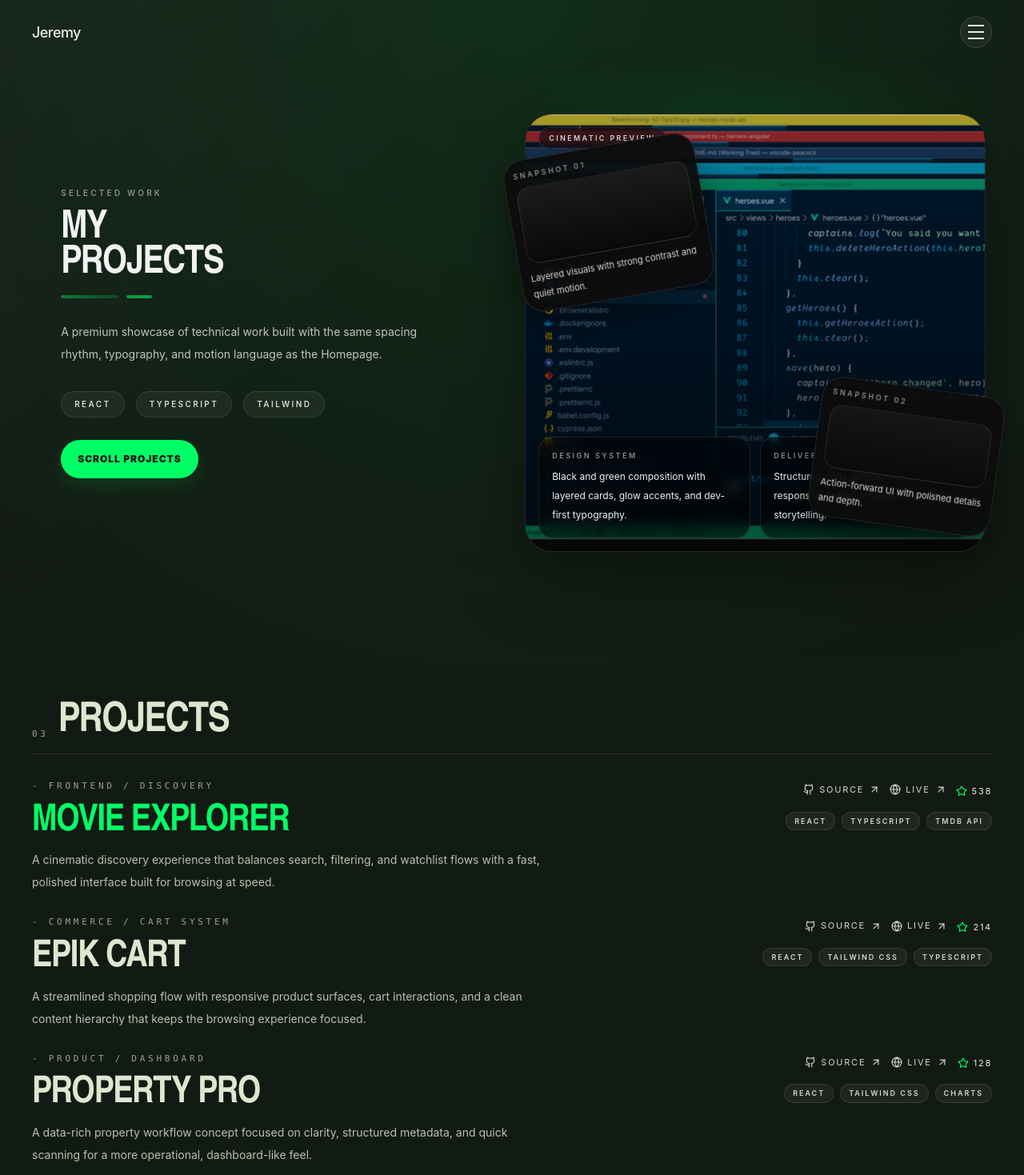
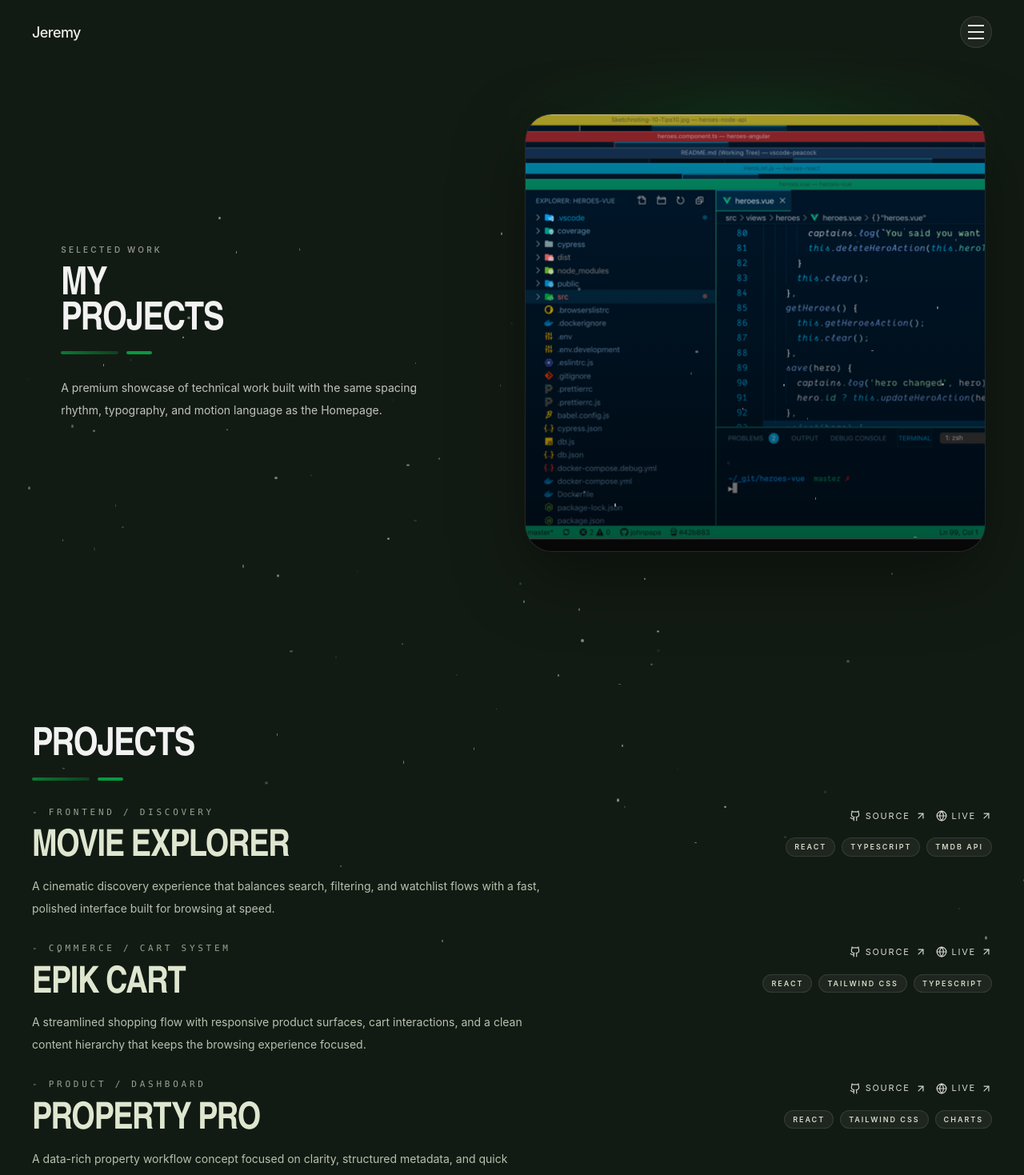
Before and after one commit to realjeremy04/portfolio, a React app: page /project in a window 1280 px wide. Shown: the top 1469 px of the page at 80% size. Built offline with nearby package versions, Linux system fonts and the light colour scheme; the HTML template or start-up script is replaced by a standard one.

Commit message:
style: fix spacing

```diff
--- a/src/App.tsx
+++ b/src/App.tsx
@@ -10,12 +10,12 @@ function App() {
   return (
     <div className="min-h-screen bg-[#1f1f1f] text-[#d4d4d4]">
       <Navbar />
-      <ParticleBackground />
       <Routes>
         <Route path="/" element={<Home />} />
         <Route path="/project" element={<Project />} />
         <Route path="/about" element={<AboutPage />} />
       </Routes>
+      <ParticleBackground />
     </div>
   )
 }
--- a/src/components/projects/CommitGraph.tsx
+++ b/src/components/projects/CommitGraph.tsx
@@ -22,10 +22,9 @@ const cellStyles = [
 
 function CommitGraph() {
   return (
-    <div className="rounded-[28px] border border-white/10 bg-[linear-gradient(180deg,rgba(17,17,17,0.96),rgba(10,10,10,0.98))] p-5 shadow-[0_18px_50px_rgba(0,0,0,0.24)] sm:p-6 lg:p-7">
+    <div >
       <div className="flex flex-wrap items-center justify-between gap-4">
         <div>
-          <p className="text-[9px] font-semibold uppercase tracking-[0.38em] text-[#8d8d8d] sm:text-[10px]">06 / Commit Graph</p>
           <p className="mt-2 max-w-2xl text-[12px] leading-6 text-[#bfc3c6] sm:text-[13px] sm:leading-6.5 lg:text-[14px] lg:leading-7">
             A contribution-style visualization with layered greens, soft bloom, and a centered composition that stays readable on every screen.
           </p>
--- a/src/components/projects/ProjectListItem.tsx
+++ b/src/components/projects/ProjectListItem.tsx
@@ -1,4 +1,4 @@
-import { LuArrowUpRight, LuGithub, LuGlobe, LuStar } from 'react-icons/lu'
+import { LuArrowUpRight, LuGithub, LuGlobe } from 'react-icons/lu'
 import type { ProjectShowcaseItem } from '../../data/projectShowcase'
 
 type ProjectListItemProps = {
@@ -15,7 +15,7 @@ function ProjectListItem({ project }: ProjectListItemProps) {
           </p>
 
           <div className="space-y-2.5 sm:space-y-3">
-            <h3 className={`display-font text-[clamp(1.8rem,4vw,2.9rem)] font-black uppercase leading-[0.9] tracking-[-0.05em] ${project.accent ? 'text-[#00ff66]' : 'text-[#dfe6d0]'}`}>
+            <h3 className={`display-font text-[clamp(1.8rem,4vw,2.9rem)] font-black uppercase leading-[0.9] tracking-[-0.05em] text-[#dfe6d0]`}>
               {project.title}
             </h3>
 
@@ -48,11 +48,6 @@ function ProjectListItem({ project }: ProjectListItemProps) {
               {project.live.label}
               <LuArrowUpRight className="h-3.5 w-3.5" aria-hidden="true" />
             </a>
-
-            <span className="inline-flex items-center gap-1.5 text-[#e7ebde]">
-              <LuStar className="h-3.5 w-3.5 text-[#00ff66]" aria-hidden="true" />
-              {project.stars}
-            </span>
           </div>
 
           <div className="flex flex-wrap justify-start gap-2 lg:justify-end">
--- a/src/components/projects/ProjectsHeroVisual.tsx
+++ b/src/components/projects/ProjectsHeroVisual.tsx
@@ -9,44 +9,10 @@ function ProjectsHeroVisual() {
         <div className="relative aspect-[1.1/1] overflow-hidden sm:aspect-[1.2/1] lg:aspect-[1.05/1]">
           <img src={projectsSectionImage} alt="Layered project previews" className="h-full w-full object-cover" />
           <div className="absolute inset-0 bg-[linear-gradient(180deg,rgba(0,0,0,0)_12%,rgba(0,0,0,0.55)_100%)]" />
-
-          <div className="absolute left-4 top-4 rounded-full border border-white/10 bg-black/40 px-3 py-1.5 backdrop-blur-sm">
-            <p className="text-[9px] font-semibold uppercase tracking-[0.26em] text-[#d7d7d7]">Cinematic Preview</p>
-          </div>
-
-          <div className="absolute bottom-4 left-4 right-4 grid gap-3 sm:grid-cols-2">
-            <div className="rounded-[18px] border border-white/10 bg-black/50 p-4 backdrop-blur-sm">
-              <p className="text-[9px] font-semibold uppercase tracking-[0.28em] text-[#8d8d8d]">Design System</p>
-              <p className="mt-2 text-[12px] leading-6 text-[#f2f2f2]">
-                Black and green composition with layered cards, glow accents, and dev-first typography.
-              </p>
-            </div>
-
-            <div className="rounded-[18px] border border-white/10 bg-black/50 p-4 backdrop-blur-sm">
-              <p className="text-[9px] font-semibold uppercase tracking-[0.28em] text-[#8d8d8d]">Delivery</p>
-              <p className="mt-2 text-[12px] leading-6 text-[#f2f2f2]">
-                Structured grids, premium actions, and responsive behavior tuned for portfolio storytelling.
-              </p>
-            </div>
-          </div>
         </div>
       </div>
 
-      <div className="absolute -left-4 top-10 hidden w-[42%] rotate-[-10deg] rounded-[26px] border border-white/10 bg-[#0c0c0c]/95 p-3 shadow-[0_18px_45px_rgba(0,0,0,0.35)] lg:block">
-        <div className="space-y-2">
-          <p className="text-[9px] font-semibold uppercase tracking-[0.3em] text-[#8d8d8d]">Snapshot 01</p>
-          <div className="h-24 rounded-[16px] border border-white/10 bg-[linear-gradient(180deg,#1b1b1b,#090909)]" />
-          <p className="text-[11px] leading-5 text-[#d7d7d7]">Layered visuals with strong contrast and quiet motion.</p>
-        </div>
-      </div>
 
-      <div className="absolute -right-4 bottom-8 hidden w-[40%] rotate-[8deg] rounded-[26px] border border-white/10 bg-[#0c0c0c]/95 p-3 shadow-[0_18px_45px_rgba(0,0,0,0.35)] lg:block">
-        <div className="space-y-2">
-          <p className="text-[9px] font-semibold uppercase tracking-[0.3em] text-[#8d8d8d]">Snapshot 02</p>
-          <div className="h-20 rounded-[16px] border border-white/10 bg-[linear-gradient(180deg,#161616,#0a0a0a)]" />
-          <p className="text-[11px] leading-5 text-[#d7d7d7]">Action-forward UI with polished details and depth.</p>
-        </div>
-      </div>
     </div>
   )
 }
--- a/src/pages/Project.tsx
+++ b/src/pages/Project.tsx
@@ -7,8 +7,7 @@ import { projectShowcase } from '../data/projectShowcase'
 
 function Project() {
 	return (
-		<main className="relative min-h-screen overflow-hidden bg-[var(--bg)] text-[#e6e6e6]">
-			<div className="pointer-events-none absolute inset-0 bg-[radial-gradient(circle_at_top,rgba(0,255,102,0.08),transparent_36%),linear-gradient(135deg,rgba(255,255,255,0.03)_0%,transparent_22%,transparent_78%,rgba(255,255,255,0.02)_100%)]" />
+		<main className="relative min-h-screen bg-[var(--bg)] text-[#e6e6e6]">
 
 			<section className="relative snap-start px-5 pt-6 sm:px-8 sm:pt-8 lg:px-10">
 				<div className="mx-auto grid min-h-[100svh] max-w-360 items-center justify-items-center gap-6 py-8 sm:gap-8 sm:py-10 md:gap-10 md:py-12 lg:grid-cols-[minmax(0,0.98fr)_minmax(0,1.02fr)] lg:gap-10 lg:py-0 lg:-translate-y-3 xl:-translate-y-4">
@@ -19,26 +18,6 @@ function Project() {
 								A premium showcase of technical work built with the same spacing rhythm, typography, and motion language as the Homepage.
 							</p>
 						</div>
-
-						<div className="flex flex-wrap gap-3 pt-1 sm:gap-3.5">
-							<div data-reveal-item className="rounded-full border border-white/10 bg-white/5 px-4 py-2 text-[10px] font-semibold uppercase tracking-[0.24em] text-[#d7d7d7]">
-								React
-							</div>
-							<div data-reveal-item className="rounded-full border border-white/10 bg-white/5 px-4 py-2 text-[10px] font-semibold uppercase tracking-[0.24em] text-[#d7d7d7]">
-								TypeScript
-							</div>
-							<div data-reveal-item className="rounded-full border border-white/10 bg-white/5 px-4 py-2 text-[10px] font-semibold uppercase tracking-[0.24em] text-[#d7d7d7]">
-								Tailwind
-							</div>
-						</div>
-
-						<a
-							data-reveal-item
-							href="#featured-projects"
-							className="inline-flex min-h-12 min-w-[10.25rem] items-center justify-center rounded-full border border-[#00ff66]/80 bg-[#00ff66] px-5 py-3 text-[12px] font-black uppercase tracking-[0.08em] text-[#101214] shadow-[0_10px_24px_rgba(0,255,102,0.12)] transition-[transform,box-shadow,background-color,border-color] duration-300 ease-out hover:-translate-y-0.5 hover:border-[#3dff90] hover:bg-[#19ff79] hover:shadow-[0_16px_30px_rgba(0,255,102,0.2)] active:translate-y-0 active:scale-[0.98]"
-						>
-							Scroll Projects
-						</a>
 					</ScrollReveal>
 
 					<ScrollReveal className="order-1 w-full max-w-[21.5rem] justify-self-center sm:max-w-[26rem] md:max-w-[31rem] lg:order-2 lg:max-w-[30rem] xl:max-w-[36rem]" from="right" delay={16}>
@@ -49,18 +28,10 @@ function Project() {
 				</div>
 			</section>
 
-			<section id="featured-projects" className="relative px-5 py-8 sm:px-8 sm:py-10 lg:px-10 lg:py-12">
-				<div className="mx-auto max-w-360">
+			<section id="featured-projects" className="relative snap-start px-5 pt-6 sm:px-8 sm:pt-8 lg:px-10">
+				<div className="mx-auto max-w-360 gap-6 py-8 sm:gap-8 sm:py-10 md:gap-10 md:py-12 ">
 					<ScrollReveal>
-						<div className="flex flex-col gap-4">
-							<div className="flex items-end gap-3">
-								<p className="font-mono text-[10px] uppercase tracking-[0.34em] text-[#98a18f] sm:text-[11px]">03</p>
-								<h2 className="display-font text-[clamp(1.9rem,4.5vw,3.2rem)] font-black uppercase leading-[0.9] tracking-[-0.05em] text-[#dfe6d0]">
-									Projects
-								</h2>
-							</div>
-							<div className="h-px w-full bg-white/10" />
-						</div>
+						<SectionHeading title="Projects" animateItems compact />
 					</ScrollReveal>
 
 					<div className="mt-6 sm:mt-8">
@@ -78,7 +49,7 @@ function Project() {
 			<section className="relative px-5 py-8 sm:px-8 sm:py-10 lg:px-10 lg:py-12">
 				<div className="mx-auto max-w-360">
 					<ScrollReveal>
-						<SectionHeading title="Commit Graph" eyebrow="06" animateItems compact />
+						<SectionHeading title="Commit Graph" animateItems compact />
 					</ScrollReveal>
 
 					<ScrollReveal from="up" delay={14}>
```
